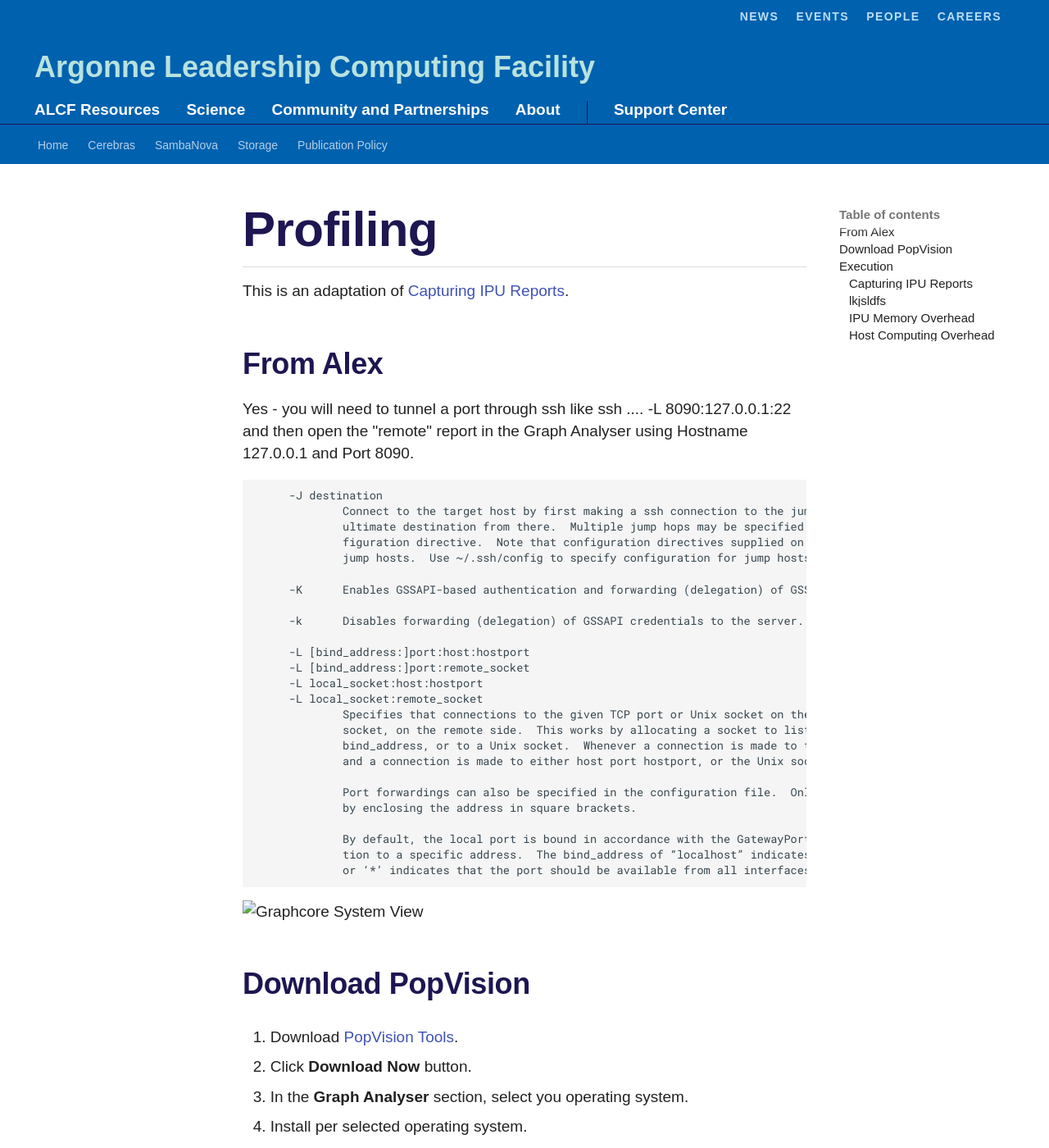
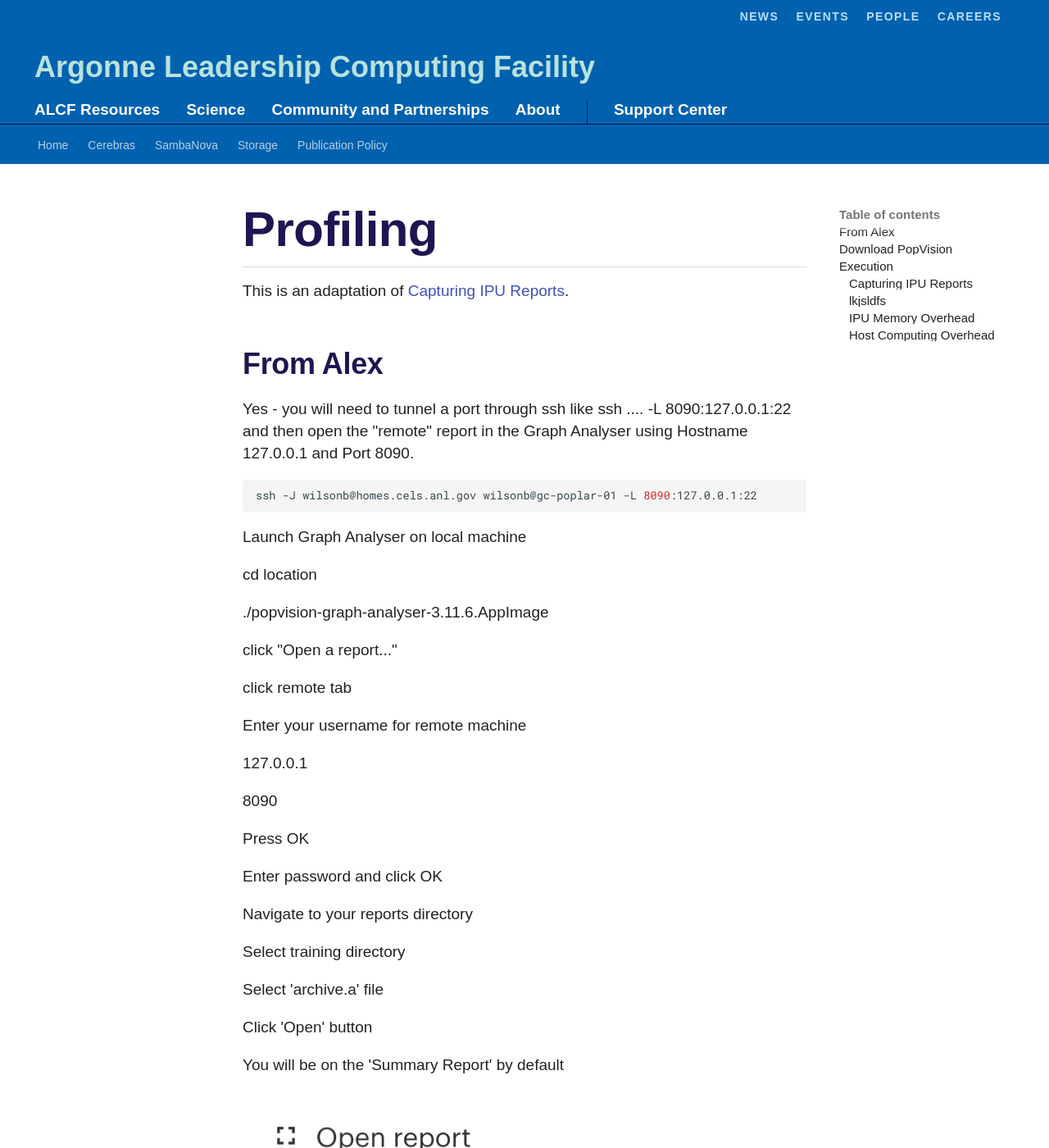
Before and after one commit to argonne-lcf/ai-testbed-userdocs, an MkDocs documentation site: the page built from docs/graphcore/Profiling.md, in a window 1280 px wide and 1400 px high. Shown: the whole window at 82% size. Built offline with MkDocs 1.6.1 and Material for MkDocs 9.7.7, drawn with Linux system fonts in a browser that asks for light colours; some web fonts are replaced; comment, search, counter and statistics services are not loaded.

Commit message:
Working Profiling-MNIST.md.

````diff
--- a/docs/graphcore/Profiling.md
+++ b/docs/graphcore/Profiling.md
@@ -6,33 +6,40 @@ This is an adaptation of [Capturing IPU Reports](https://docs.graphcore.ai/proje
 
 Yes - you will need to tunnel a port through ssh like ssh .... -L 8090:127.0.0.1:22 and then open the "remote" report in the Graph Analyser using Hostname 127.0.0.1 and Port 8090.
 
-```text
-     -J destination
-             Connect to the target host by first making a ssh connection to the jump host described by destination and then establishing a TCP forwarding to the
-             ultimate destination from there.  Multiple jump hops may be specified separated by comma characters.  This is a shortcut to specify a ProxyJump con‐
-             figuration directive.  Note that configuration directives supplied on the command-line generally apply to the destination host and not any specified
-             jump hosts.  Use ~/.ssh/config to specify configuration for jump hosts.
+```bash
+ssh -J wilsonb@homes.cels.anl.gov wilsonb@gc-poplar-01 -L 8090:127.0.0.1:22
+```
 
-     -K      Enables GSSAPI-based authentication and forwarding (delegation) of GSSAPI credentials to the server.
+Launch Graph Analyser on local machine
 
-     -k      Disables forwarding (delegation) of GSSAPI credentials to the server.
+cd location
 
-     -L [bind_address:]port:host:hostport
-     -L [bind_address:]port:remote_socket
-     -L local_socket:host:hostport
-     -L local_socket:remote_socket
-             Specifies that connections to the given TCP port or Unix socket on the local (client) host are to be forwarded to the given host and port, or Unix
-             socket, on the remote side.  This works by allocating a socket to listen to either a TCP port on the local side, optionally bound to the specified
-             bind_address, or to a Unix socket.  Whenever a connection is made to the local port or socket, the connection is forwarded over the secure channel,
-             and a connection is made to either host port hostport, or the Unix socket remote_socket, from the remote machine.
+./popvision-graph-analyser-3.11.6.AppImage
 
-             Port forwardings can also be specified in the configuration file.  Only the superuser can forward privileged ports.  IPv6 addresses can be specified
-             by enclosing the address in square brackets.
+click "Open a report..."
 
-             By default, the local port is bound in accordance with the GatewayPorts setting.  However, an explicit bind_address may be used to bind the connec‐
-             tion to a specific address.  The bind_address of “localhost” indicates that the listening port be bound for local use only, while an empty address
-             or ‘*’ indicates that the port should be available from all interfaces.
-```
+click remote tab
+
+Enter your username for remote machine
+
+127.0.0.1
+
+8090
+
+Press OK
+
+Enter password and click OK
+
+Navigate to your reports directory
+
+Select training directory
+
+Select 'archive.a' file
+
+Click 'Open' button
+
+You will be on the 'Summary Report' by default
+
 
 ![Graphcore System View](image.png "Graphcore System View")
 
````
Also changed, not shown: docs/graphcore/Profiling-MNIST.md (added, +68 -0 lines), docs/graphcore/Profiling-ResNet50.md (added, +68 -0 lines), docs/graphcore/image.png (added), 1 other file.
